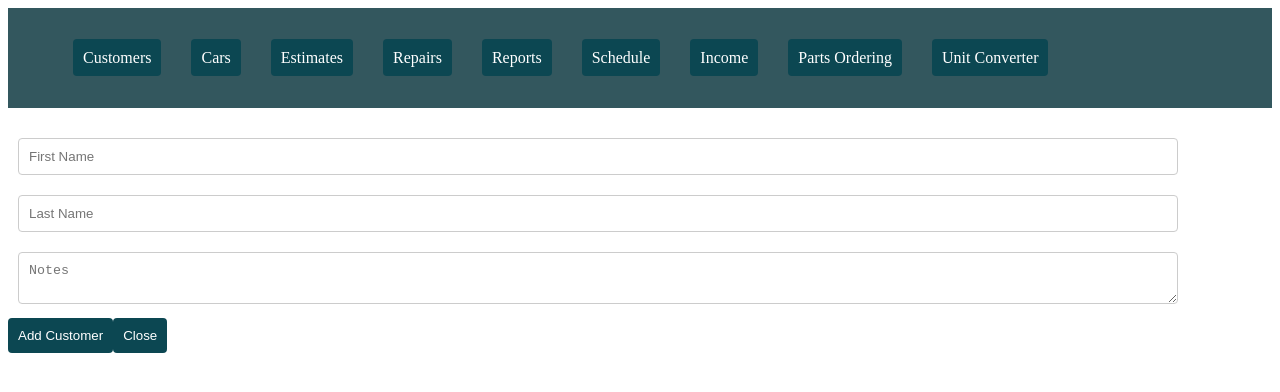
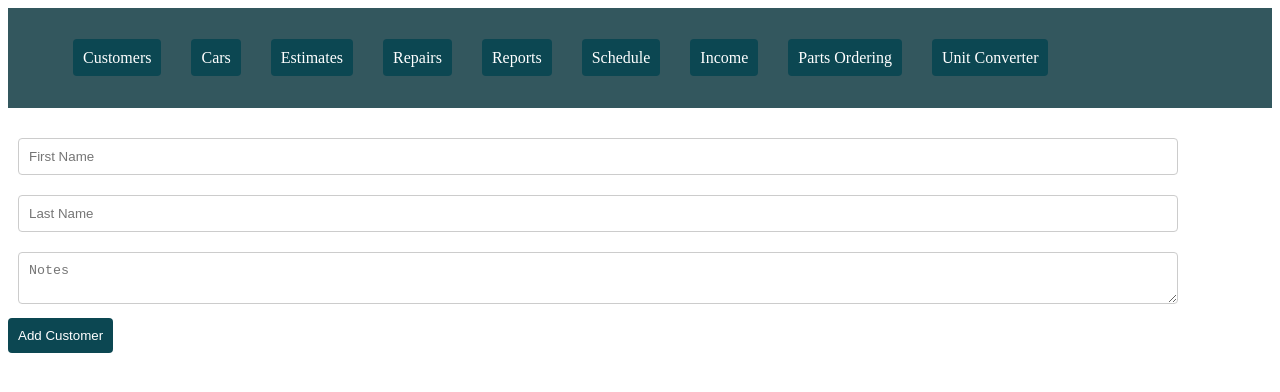
Before and after one commit to sthhhh291/shop1, an Angular app: page /customers/add in a window 1280 px wide. Shown: the top 392 px of the page. Built offline with nearby package versions, Linux system fonts and the light colour scheme.

Commit message:
got close button working

```diff
--- a/src/app/customers/components/add-customer/add-customer.component.html
+++ b/src/app/customers/components/add-customer/add-customer.component.html
@@ -13,5 +13,5 @@
   />
   <textarea formControlName="notes" placeholder="Notes"></textarea>
   <button type="submit">Add Customer</button>
-  <button (click)="close()">Close</button>
+  <!-- <button (click)="close()">Close</button> -->
 </form>
--- a/src/app/customers/components/search/search.component.html
+++ b/src/app/customers/components/search/search.component.html
@@ -35,7 +35,10 @@
 </div>
 <div class="container">
   @if (isAddCustomer()) {
-  <app-add-customer (close)="closeCustomerForm()"></app-add-customer>
+  <div class="">
+    <app-add-customer (close)="closeCustomerForm()"></app-add-customer>
+    <button (click)="closeCustomerForm()">Close</button>
+  </div>
   } @else {
   <button (click)="openCustomerForm()">Add Customer</button>
   }
```
